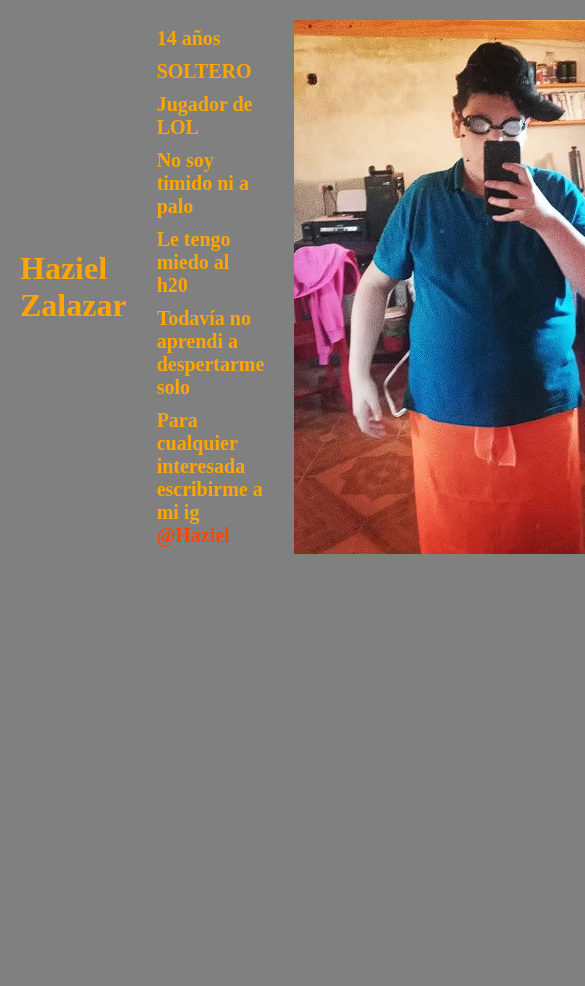
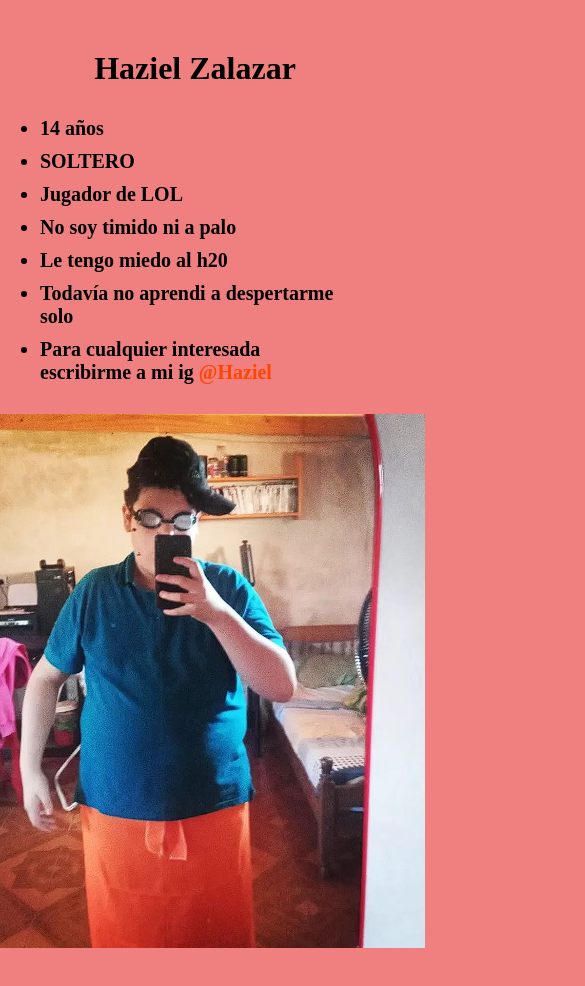
Before and after one commit to LautaroJLZ/prueba-deploy-utn, a plain HTML site: page index.html in a window 390 px wide. Shown: the top 986 px of the page, 585 px wide, since content can reach past the window. Before the commit the page ends 844 px from the top, so only its background shows below. Drawn offline with Linux system fonts and the light colour scheme.

Commit message:
add responsive design

```diff
--- a/index.html
+++ b/index.html
@@ -6,6 +6,7 @@
     <meta name="viewport" content="width=device-width, initial-scale=1.0">
     <link rel="stylesheet" href="style.css">
     <link rel="stylesheet" href="https://cdnjs.cloudflare.com/ajax/libs/font-awesome/6.3.0/css/all.min.css" integrity="sha512-SzlrxWUlpfuzQ+pcUCosxcglQRNAq/DZjVsC0lE40xsADsfeQoEypE+enwcOiGjk/bSuGGKHEyjSoQ1zVisanQ==" crossorigin="anonymous" referrerpolicy="no-referrer" />
+    <link rel="stylesheet" href="responsive-design.css">
     <title>Prueba Deploy UTN</title>
 </head>
 <body>
--- /dev/null
+++ b/responsive-design.css
@@ -0,0 +1,16 @@
+@media (max-width: 440px) {
+    .container {
+        flex-direction: column;
+        margin: 30px;
+    }
+    * {
+        background-color: lightcoral;
+        color: black;
+    }
+    .container-inf {
+        color: black;
+    }
+    li {
+        color: black;
+    }
+}
--- a/style.css
+++ b/style.css
@@ -30,7 +30,6 @@
 li {
     font-size: 20px;
     font-weight: bold;
-    list-style: none;
     margin: 10px;
     color: orange;
 }
```
